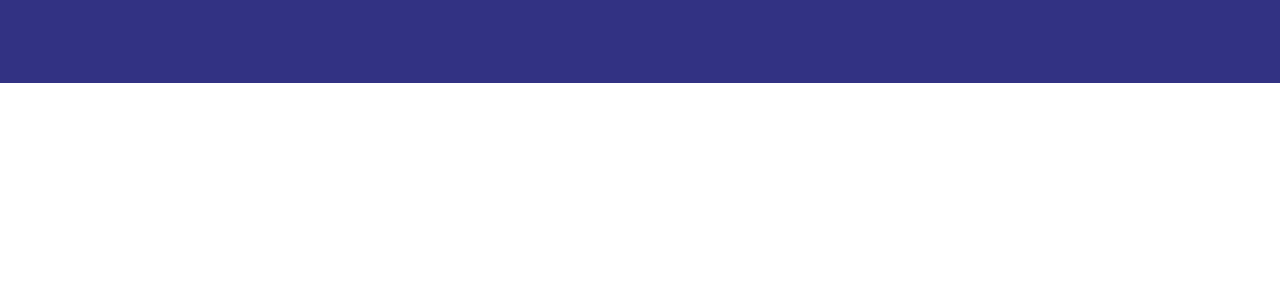
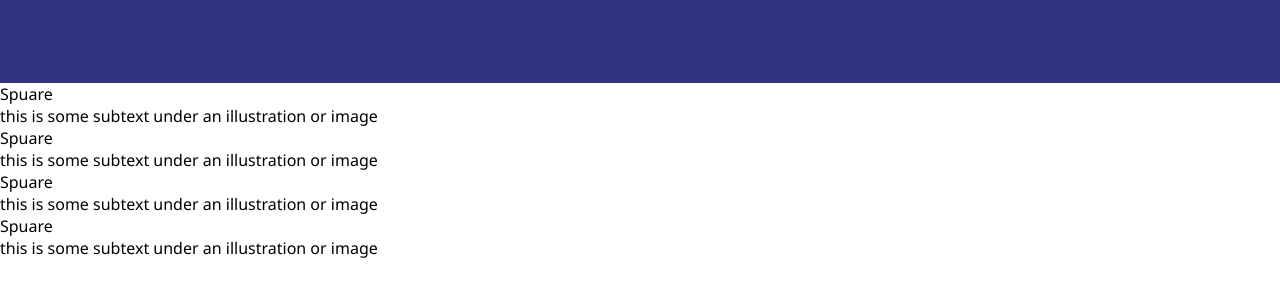
Before and after one commit to IsnardoA/Landing-Page, a plain HTML site: page index.html in a window 1280 px wide. Shown: the part 455-752 px from the top of the page. Drawn offline with Linux system fonts and the light colour scheme.

Commit message:
Added the Section2 with square and span text.

```diff
--- a/index.html
+++ b/index.html
@@ -26,7 +26,27 @@
           <button>Sign Up</button>
         </div>
         <div class="right-hb">
-          <img src="./image.jpg" height="300px" />
+          <img src="./image.jpg" />
+        </div>
+      </div>
+    </div>
+    <div class="section2">
+      <div class="boxes">
+        <div>
+          <div>Spuare</div>
+          <span>this is some subtext under an illustration or image</span>
+        </div>
+        <div>
+          <div>Spuare</div>
+          <span>this is some subtext under an illustration or image</span>
+        </div>
+        <div>
+          <div>Spuare</div>
+          <span>this is some subtext under an illustration or image</span>
+        </div>
+        <div>
+          <div>Spuare</div>
+          <span>this is some subtext under an illustration or image</span>
         </div>
       </div>
     </div>
```
